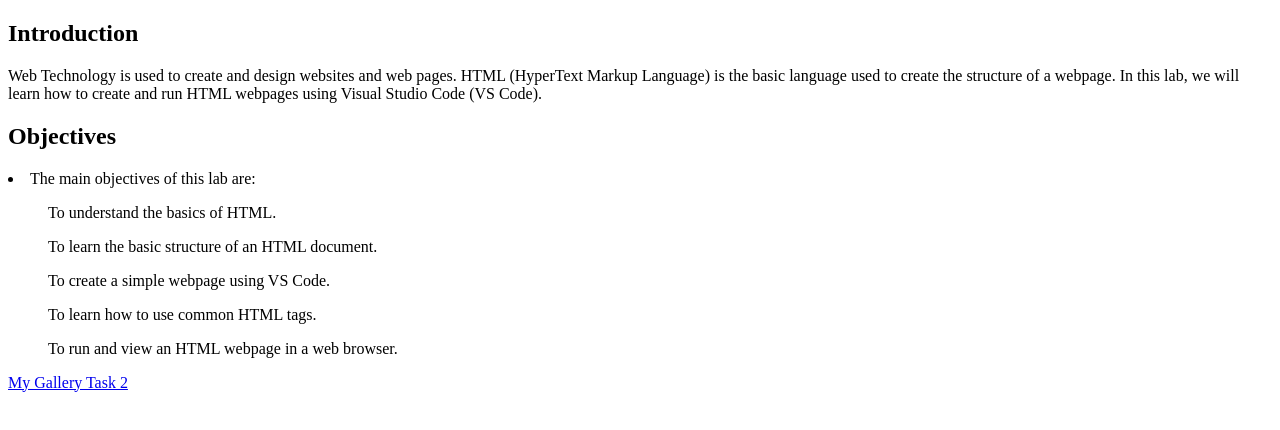
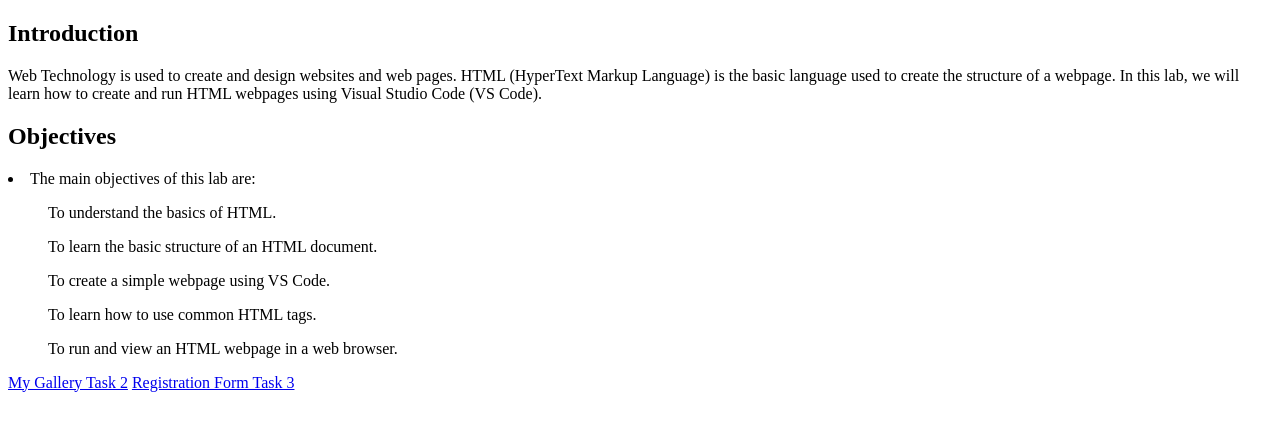
Before and after one commit to hifzarafique786/About-HTML, a plain HTML site: page index.html in a window 1280 px wide. Drawn offline with Linux system fonts and the light colour scheme.

Commit message:
Update index.html

```diff
--- a/index.html
+++ b/index.html
@@ -19,5 +19,7 @@ The main objectives of this lab are:
 <ol>To run and view an HTML webpage in a web browser.</ol>
 </li>
 <a href="https://hifzarafique786.github.io/My_Gallery/" target="blank">My Gallery Task 2</a>
+<a href="https://hifzarafique786.github.io/Registration-Form/" target="blank">Registration Form Task 3</a>
+
 </body>
 </html>
```
